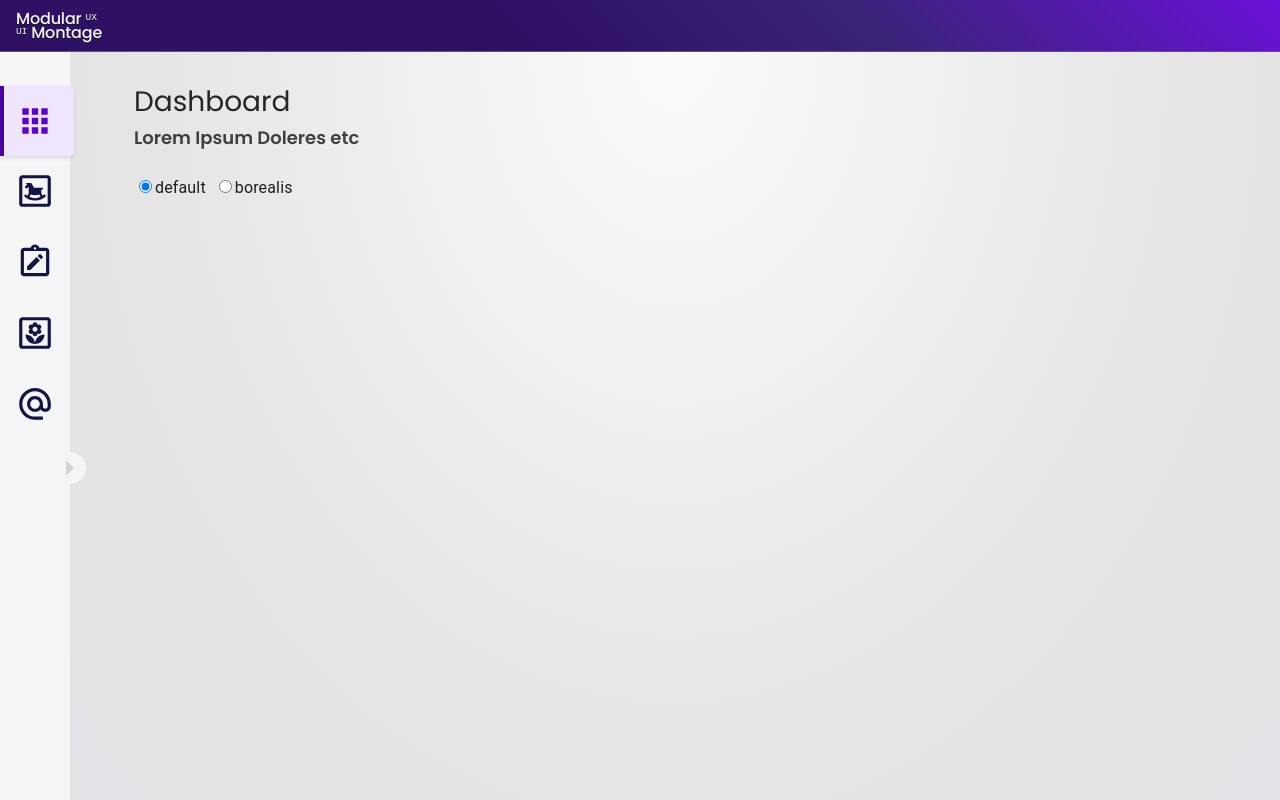
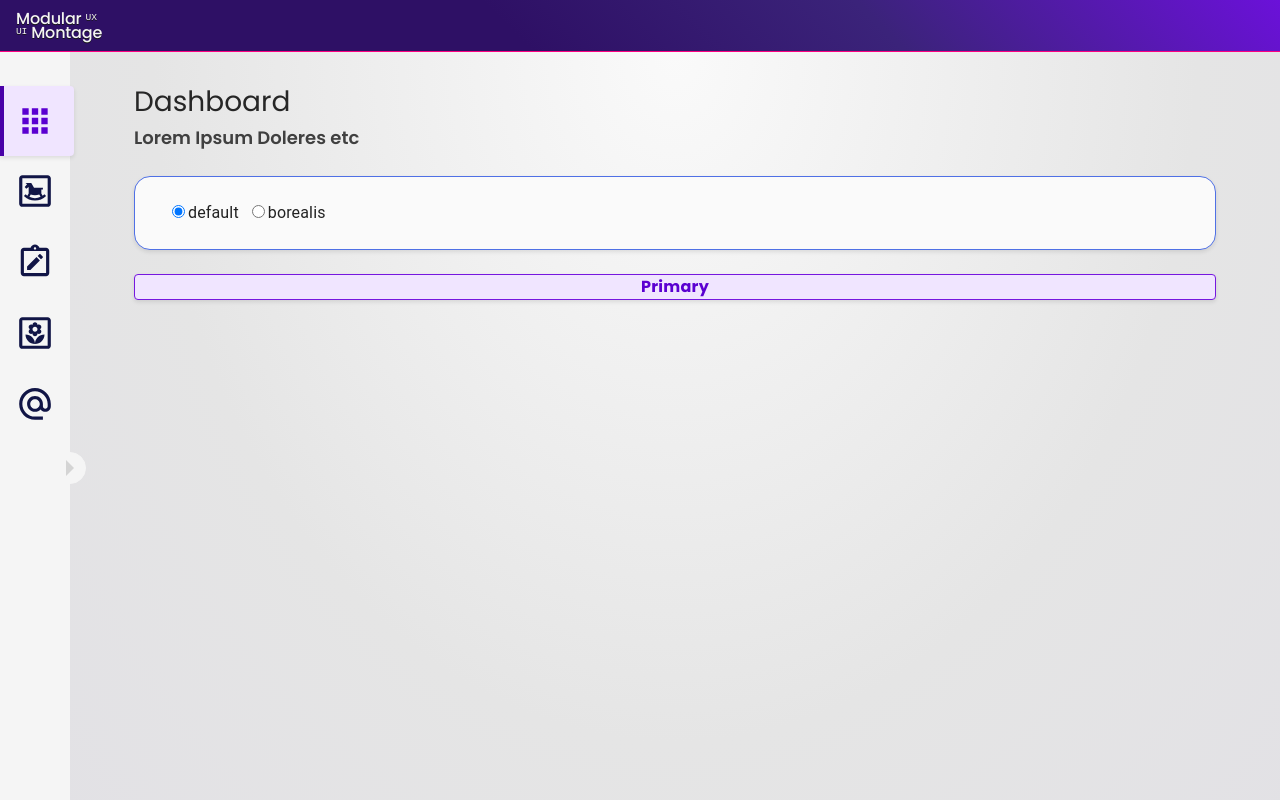
Before and after one commit to k3vnb/modular_montage, a React (Create React App) app: page /dashboard in a window 1280 px wide. Built offline with nearby package versions, Linux system fonts and the light colour scheme.

Commit message:
create Tile component as central container

```diff
--- /dev/null
+++ b/src/global/components/Tile/Tile.tsx
@@ -0,0 +1,38 @@
+import React from 'react';
+import { Box, type BoxProps, styled } from '@mui/system';
+import { type ThemedTemplateVariants } from 'global/types';
+
+export type TTileVariants = ThemedTemplateVariants | 'neutral';
+
+type TileProps = BoxProps & {
+  showBorder?: boolean;
+  variant?: TTileVariants;
+  elevation: 0 | 1 | 2;
+};
+
+export const Tile = styled(Box, {
+  shouldForwardProp: (prop: string) => ![ 'showBorder', 'variant', 'elevation' ].includes(prop),
+})<TileProps>(({ theme, showBorder, elevation, variant = 'neutral' }) => {
+
+  const [borderColor, backgroundColor] = React.useMemo(() => {
+    if (variant === 'neutral') return [theme.styles.neutral[40], theme.styles.neutral[10]];
+    return [theme.styles[variant].box.border[2], theme.styles.neutral[5]];
+  }, [variant, theme]);
+
+  return {
+    display: 'flex',
+    flexDirection: 'column',
+    overflow: 'auto',
+    padding: theme.spacing(3,4),
+    backgroundColor,
+    borderRadius: theme.shape.borderRadius * 4,
+    borderWidth: 1,
+    borderStyle: 'solid',
+    borderColor: showBorder ? borderColor : 'transparent',
+    boxShadow: theme.styles.shadow[elevation],
+    transition: 'background-color 50ms cubic-bezier(0.4, 0, 0.2, 1) 0ms',
+    [theme.breakpoints.down('sm')]: {
+      padding: theme.spacing(3,2),
+    },
+  };
+});
--- /dev/null
+++ b/src/global/components/Tile/index.ts
@@ -0,0 +1 @@
+export { Tile } from './Tile';
--- a/src/pages/Dashboard/Dashboard.tsx
+++ b/src/pages/Dashboard/Dashboard.tsx
@@ -1,13 +1,20 @@
+import React from 'react';
 import { Box } from '@mui/system';
 import { PageTitle } from 'global/components/PageTitle';
 import { useGlobalContext } from 'contexts/GlobalContext';
 import { THEME_IDS } from 'theme';
+import { ThemeButton } from 'global/components/Buttons';
+import { Tile } from 'global/components/Tile/Tile';
 
 export const Dashboard = (): JSX.Element => {
+  const ref = React.useRef<HTMLButtonElement>(null);
   return (
     <Box display="flex" flexDirection="column" gap={3}>
       <PageTitle title="Dashboard" description="Lorem Ipsum Doleres etc" />
-      <ThemeRadioButtons />
+      <Tile showBorder variant="info" elevation={1}>
+        <ThemeRadioButtons />
+      </Tile>
+      <ThemeButton ref={ref} text="Primary" />
     </Box>
   );
 };
```
Also changed, not shown: src/theme/types.ts (+5 -4 lines).
